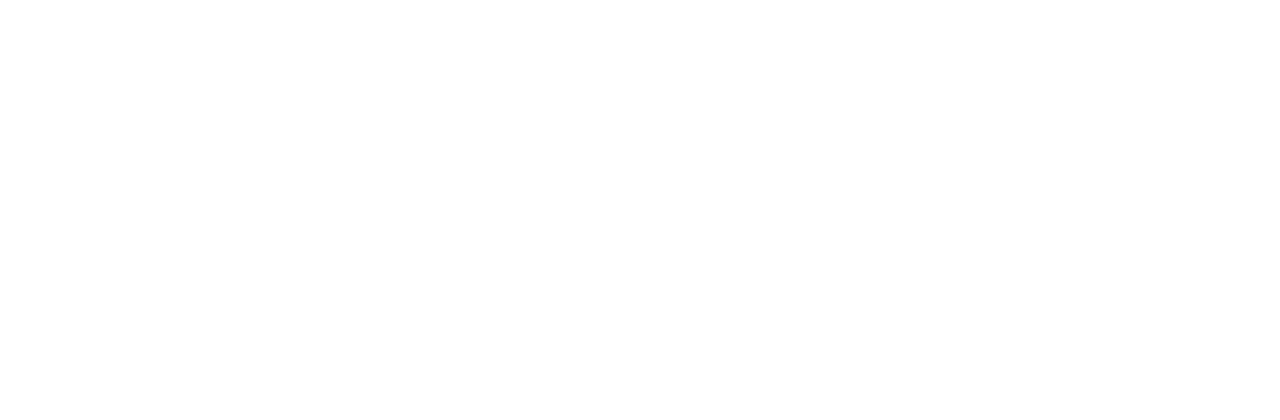
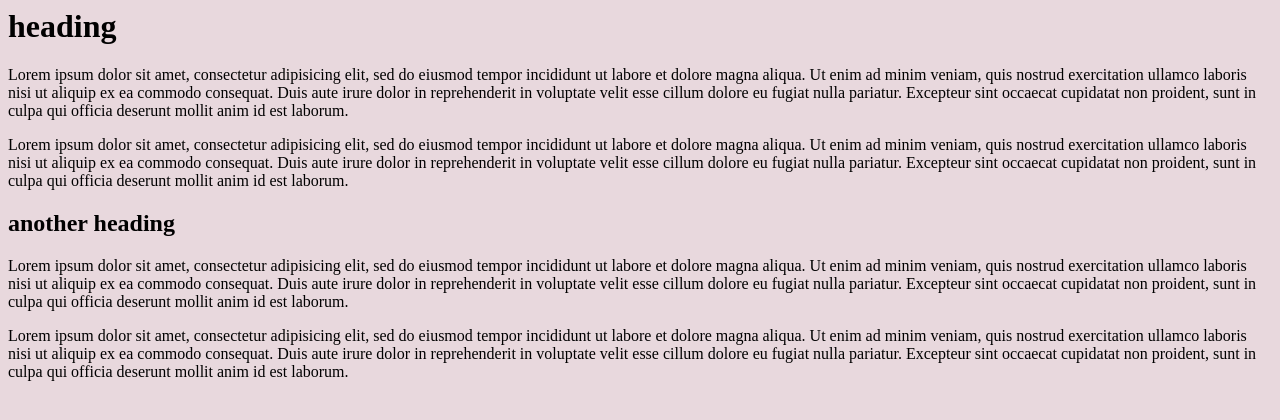
Before and after one commit to paulineeds/learning-sass, a plain HTML site: page index.html in a window 1280 px wide. Drawn offline with Linux system fonts and the light colour scheme.

Commit message:
scss link

```diff
--- a/assets/scss/style.scss
+++ b/assets/scss/style.scss
@@ -0,0 +1,11 @@
+// silent comment
+
+/*not so silent.. whatever the differents is */
+
+
+$color: #e8d8dd;
+
+
+body {
+  background-color: $color;
+}
--- a/index.html
+++ b/index.html
@@ -7,6 +7,12 @@
   <title>Document</title>
 </head>
 <body>
+  <h1>heading</h1>
+  <p>Lorem ipsum dolor sit amet, consectetur adipisicing elit, sed do eiusmod tempor incididunt ut labore et dolore magna aliqua. Ut enim ad minim veniam, quis nostrud exercitation ullamco laboris nisi ut aliquip ex ea commodo consequat. Duis aute irure dolor in reprehenderit in voluptate velit esse cillum dolore eu fugiat nulla pariatur. Excepteur sint occaecat cupidatat non proident, sunt in culpa qui officia deserunt mollit anim id est laborum.</p>
+  <p>Lorem ipsum dolor sit amet, consectetur adipisicing elit, sed do eiusmod tempor incididunt ut labore et dolore magna aliqua. Ut enim ad minim veniam, quis nostrud exercitation ullamco laboris nisi ut aliquip ex ea commodo consequat. Duis aute irure dolor in reprehenderit in voluptate velit esse cillum dolore eu fugiat nulla pariatur. Excepteur sint occaecat cupidatat non proident, sunt in culpa qui officia deserunt mollit anim id est laborum.</p>
 
+  <h2>another heading</h2>
+  <p>Lorem ipsum dolor sit amet, consectetur adipisicing elit, sed do eiusmod tempor incididunt ut labore et dolore magna aliqua. Ut enim ad minim veniam, quis nostrud exercitation ullamco laboris nisi ut aliquip ex ea commodo consequat. Duis aute irure dolor in reprehenderit in voluptate velit esse cillum dolore eu fugiat nulla pariatur. Excepteur sint occaecat cupidatat non proident, sunt in culpa qui officia deserunt mollit anim id est laborum.</p>
+  <p>Lorem ipsum dolor sit amet, consectetur adipisicing elit, sed do eiusmod tempor incididunt ut labore et dolore magna aliqua. Ut enim ad minim veniam, quis nostrud exercitation ullamco laboris nisi ut aliquip ex ea commodo consequat. Duis aute irure dolor in reprehenderit in voluptate velit esse cillum dolore eu fugiat nulla pariatur. Excepteur sint occaecat cupidatat non proident, sunt in culpa qui officia deserunt mollit anim id est laborum.</p>
 </body>
 </html>
```
Also changed, not shown: assets/css/style.css, assets/scss/style.css (added), 3 other files.
